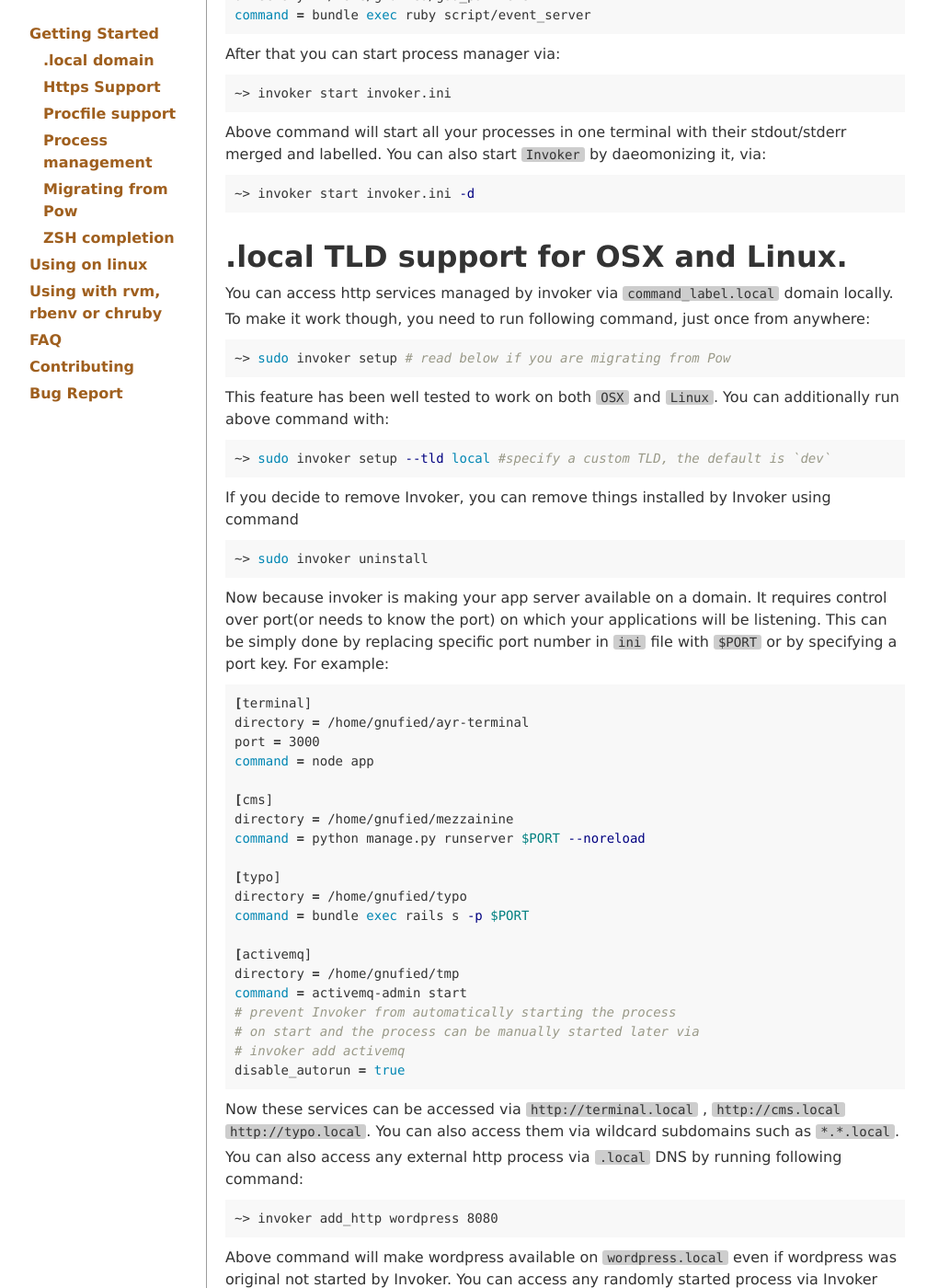
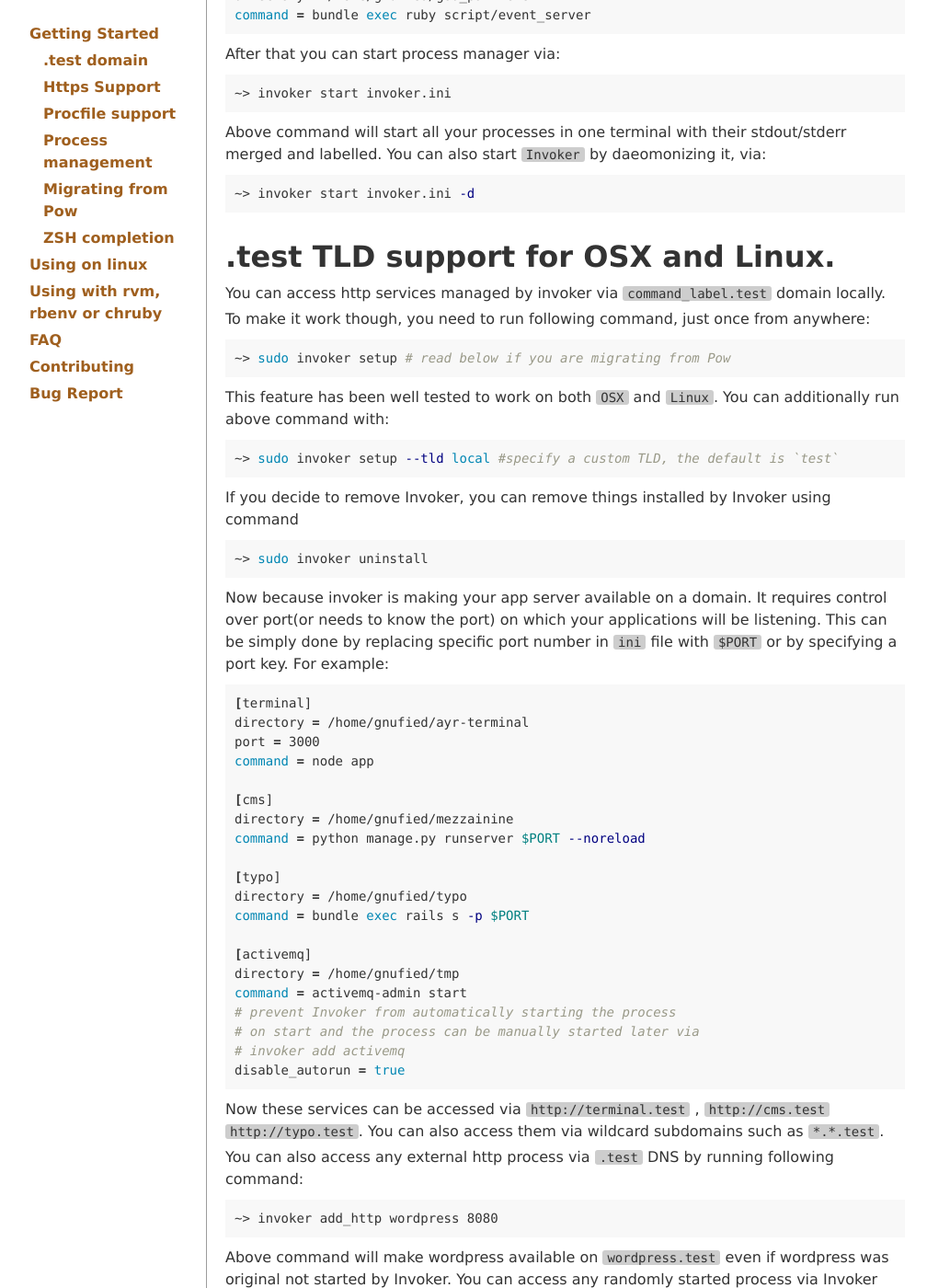
Before and after one commit to codemancers/invoker, a Jekyll site: the page built from index.md, in a window 1280 px wide and 1400 px high, scrolled down 1582 px. Shown: the whole window at 92% size, without its empty margins (128-1136 px from the left). Built offline with Jekyll 4.4.1, drawn with Linux system fonts in a browser that asks for light colours; Markdown is read by kramdown in place of the engine named in the settings; some of the changed text lies outside the part shown.

Commit message:
Update documentation with new .test TLD

```diff
--- a/_layouts/default.html
+++ b/_layouts/default.html
@@ -32,7 +32,7 @@
       <h1 class="in-logo">
         <div class="container">
           <a href="/" title="Invoker "><img src="images/logo.png" alt="Invoker"></a>
-          <a href="javascript:void(0)" onclick="window.open('https://twitter.com/share?text=Introducing Invoker 1.0 - release with runtime agnostic .local domains support&amp;url=http://invoker.codemancers.com/&amp;via=codemancershq', '', 'width=600, height=400')" class="social-icon"><span class="icon-t"></span></a>
+          <a href="javascript:void(0)" onclick="window.open('https://twitter.com/share?text=Introducing Invoker 1.0 - release with runtime agnostic .test domains support&amp;url=http://invoker.codemancers.com/&amp;via=codemancershq', '', 'width=600, height=400')" class="social-icon"><span class="icon-t"></span></a>
 
           <a href="javascript:void(0)" onclick="window.open('https://plusone.google.com/_/+1/confirm?hl=en&amp;url=http://invoker.codemancers.com/', '', 'width=600, height=250')" class="social-icon"><span class="icon-g"></span></a>
         </div>
@@ -48,7 +48,7 @@
               <a href="/"> Getting Started </a>
               <ul class="getting-started-list">
                 <li>
-                  <a href="/#tld"> .local domain </a>
+                  <a href="/#tld"> .test domain </a>
                 </li>
                 <li>
                   <a href="/#https_support"> Https Support </a>
--- a/index.md
+++ b/index.md
@@ -10,7 +10,7 @@ Use it for managing multiple processes with ease.
 Use it for developing web applications on different local domains without
 `/etc/hosts` hacks.
 
-Invoker supports DNS and proxying of HTTP/HTTPS/WebSocket applications over a `.local`
+Invoker supports DNS and proxying of HTTP/HTTPS/WebSocket applications over a `.test`
 like local TLD.
 
 <img src="images/Invoker-Infographics.svg">
@@ -21,9 +21,9 @@ like local TLD.
 A brief overview of Invoker features are:
 
 * Manage multiple dependent processes using Invoker. You can use Procfile or a INI file to define multiple processes managed by Invoker.
-* Invoker supports proxying to your HTTP application via a locally defined TLD like `.local`
+* Invoker supports proxying to your HTTP application via a locally defined TLD like `.test`
 * Invoker automatically supports HTTPS, Websocket for your application.
-* Any externally running HTTP application can use HTTP proxy of Invoker for access via `http://app.local` domain.
+* Any externally running HTTP application can use HTTP proxy of Invoker for access via `http://app.test` domain.
 
 
 ## How to use it?
@@ -66,9 +66,9 @@ can also start `Invoker` by daeomonizing it, via:
 {% endhighlight %}
 
 <a name="tld"></a>
-## .local TLD support for OSX and Linux.
+## .test TLD support for OSX and Linux.
 
-You can access http services managed by invoker via `command_label.local` domain locally.
+You can access http services managed by invoker via `command_label.test` domain locally.
 
 To make it work though, you need to run following command, just once from anywhere:
 
@@ -80,7 +80,7 @@ This feature has been well tested to work on both `OSX` and `Linux`. You can add
 run above command with:
 
 {% highlight bash %}
-~> sudo invoker setup --tld local #specify a custom TLD, the default is `dev`
+~> sudo invoker setup --tld local #specify a custom TLD, the default is `test`
 {% endhighlight %}
 
 If you decide to remove Invoker, you can remove things installed by Invoker using command
@@ -116,17 +116,17 @@ command = activemq-admin start
 disable_autorun = true
 {% endhighlight %}
 
-Now these services can be accessed via `http://terminal.local` , `http://cms.local`
-`http://typo.local`. You can also access them via wildcard subdomains such as `*.*.local`.
+Now these services can be accessed via `http://terminal.test` , `http://cms.test`
+`http://typo.test`. You can also access them via wildcard subdomains such as `*.*.test`.
 
-You can also access any external http process via `.local` DNS by running
+You can also access any external http process via `.test` DNS by running
 following command:
 
 {% highlight bash %}
 ~> invoker add_http wordpress 8080
 {% endhighlight %}
 
-Above command will make wordpress available on `wordpress.local` even if
+Above command will make wordpress available on `wordpress.test` even if
 wordpress was original not started by Invoker. You can access any randomly
 started process via Invoker like this.
 
@@ -134,7 +134,7 @@ started process via Invoker like this.
 ## Https support
 
 Invoker uses a self-signed certificate to make all your web applications available via
-`https` as well. You absolutely don't have to do anything. Access your webapps on `https://app.local`
+`https` as well. You absolutely don't have to do anything. Access your webapps on `https://app.test`
 and enjoy!
 
 
@@ -146,7 +146,7 @@ have been using a `Procfile` to bootstrap your development stack, you can
 keep using it with `Invoker.`
 
 The only thing to remember is, your `Procfile`
-must have `$PORT` in command - for `.local` domain feature to work
+must have `$PORT` in command - for `.test` domain feature to work
 
 {% highlight bash %}
 rails: cd $HOME/rails_app && bundle exec rails s -p $PORT
```
